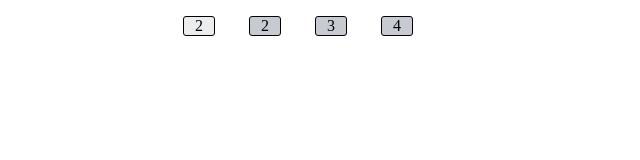
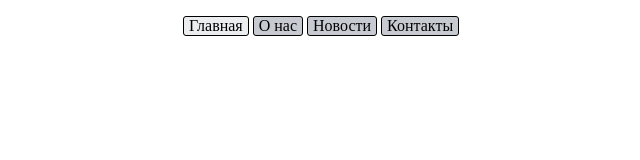
Before and after one commit to deadpatron/test, a plain HTML site: page index.html in a window 1280 px wide. Shown: the whole page, without its empty margins (477-1117 px from the left). Drawn offline with Linux system fonts and the light colour scheme.

Commit message:
add link
test

```diff
--- a/css/style.css
+++ b/css/style.css
@@ -1,11 +1,12 @@
 li {
 	display: inline-block;
-	margin-left: 30px;
+	margin-left: 0px;
 	min-width: 30px;
 	border: 1px solid black;
 	border-radius: 3px;
 	text-align: center;
 	background: #C7CBD1;
+
 
 }
 
@@ -13,3 +14,14 @@ li {
 	margin-left: 50%;
 	background: #EBEDEF;
 }
+
+a {
+	text-decoration: none;
+	color: black;
+	padding: 5px;
+}
+
+a:hover {
+	color: #FF9800;
+	border-bottom: 1px dashed #FF9800;
+}
--- a/index.html
+++ b/index.html
@@ -7,11 +7,10 @@
 </head>
 <body>
 	<ul>
-		<li class="first">2</li>
-		<!--Ошибка-->
-		<li>2</li>
-		<li>3</li>
-		<li>4</li>
+		<li class="first"><a href="#">Главная</a></li>
+		<li><a href="#">О нас</a></li>
+		<li><a href="#">Новости</a></li>
+		<li><a href="#">Контакты</a></li>
 	</ul>
 
 </body>
```
